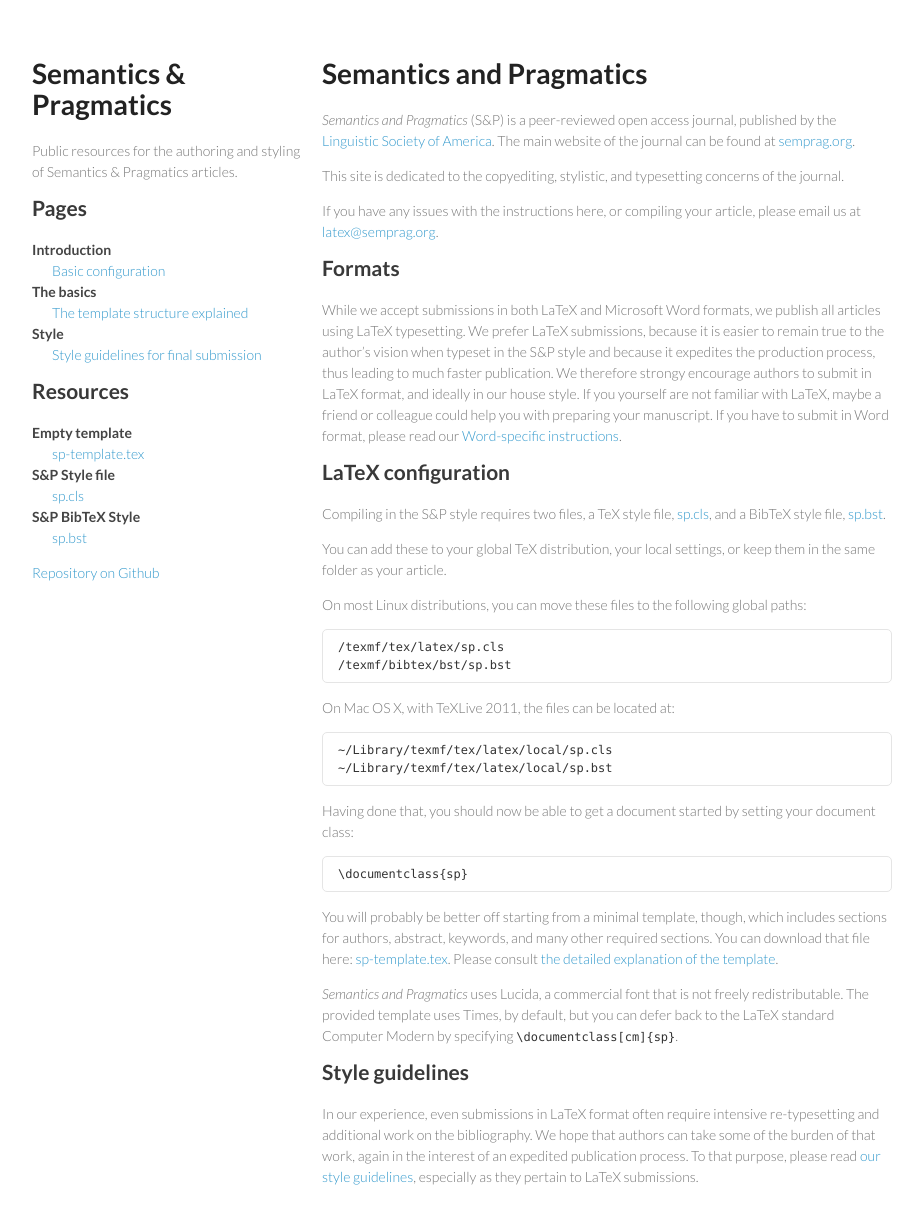
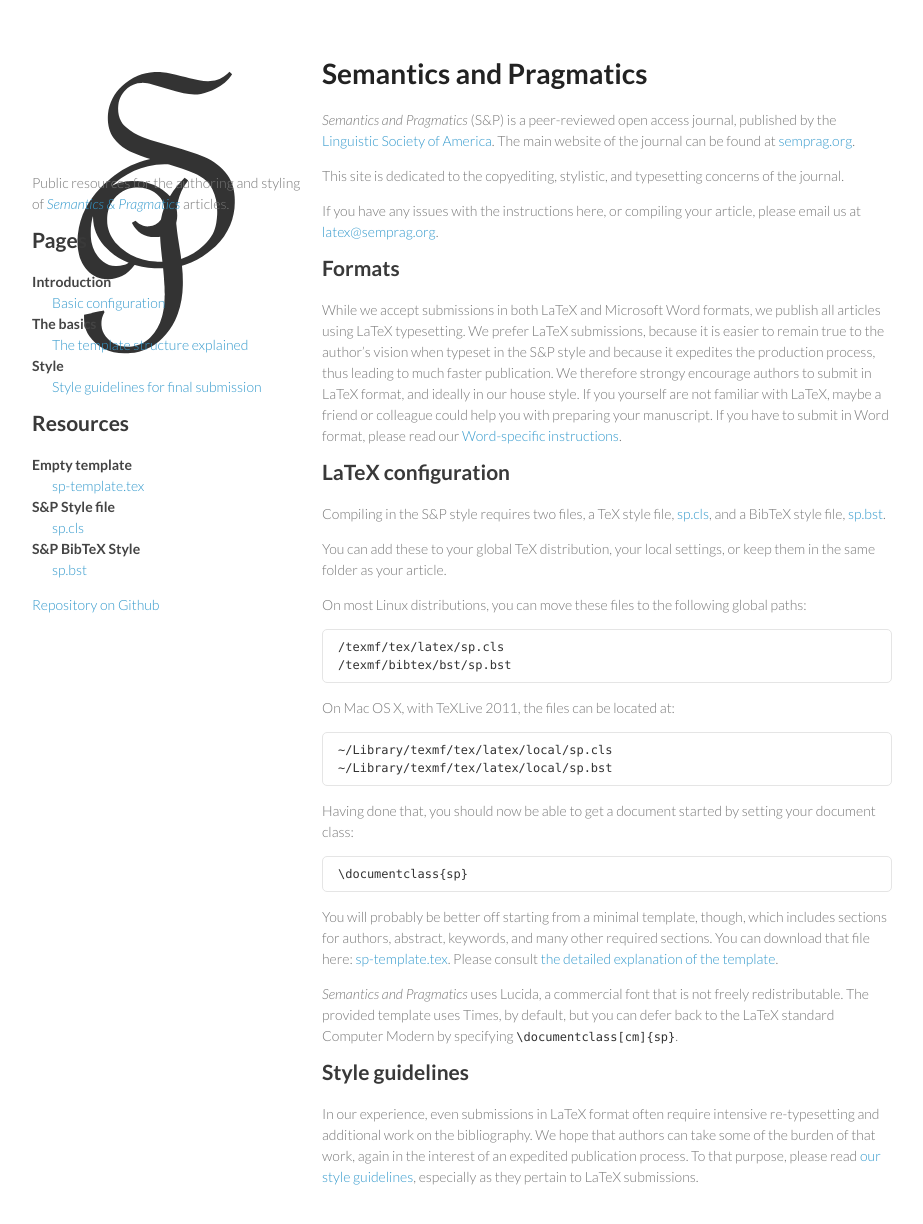
Before and after one commit to semprag/semprag.github.io, a Jekyll site: the page built from index.md, in a window 1280 px wide and 1251 px high. Shown: the top 1224 px of the window, without its empty margins (178-1101 px from the left). Built offline with Jekyll 4.4.1, drawn with Linux system fonts in a browser that asks for light colours; Markdown is read by kramdown in place of the engine named in the settings.

Commit message:
Fix some ugliness; make links look like links, use logo

```diff
--- a/_layouts/default.html
+++ b/_layouts/default.html
@@ -1,11 +1,13 @@
 <!doctype html>
 <meta charset="utf-8">
-<title>Semantics & Pragmatics</title>
+<title>Semantics &amp; Pragmatics</title>
 <link rel="stylesheet" href="master.css">
 <div class="wrapper">
   <header>
-    <h1>Semantics &amp; Pragmatics</h1>
-    <p>Public resources for the authoring and styling of Semantics &amp; Pragmatics articles.</p>
+    <div class="logo" style="padding-right: 30px">
+      <a href="/">{% include logo.svg %}</a>
+    </div>
+    <p>Public resources for the authoring and styling of <a href="http://semprag.org/" class="journal">Semantics &amp; Pragmatics</a> articles.</p>
 
     <h2>Pages</h2>
     <dl>
@@ -21,9 +23,9 @@
     <dl>
       <dt>Empty template</dt>
         <dd><a href="source/sp-template.tex">sp-template.tex</a></dd>
-      <dt>S&P Style file</dt>
+      <dt>S&amp;P Style file</dt>
         <dd><a href="source/sp.cls">sp.cls</a></dd>
-      <dt>S&P BibTeX Style</dt>
+      <dt>S&amp;P BibTeX Style</dt>
         <dd><a href="source/sp.bst">sp.bst</a></dd>
     </dl>
 
--- a/master.css
+++ b/master.css
@@ -33,12 +33,25 @@ a {
   font-weight:400;
   text-decoration:none;
 }
+a:visited {
+  color:#2E8AB8;
+}
+a:hover {
+  text-decoration:underline;
+}
+a:active {
+  color:#3091C2;
+}
 
 a small {
   font-size:11px;
   color:#777;
   margin-top:-0.6em;
   display:block;
+}
+.journal {
+  font-style:italic;
+  font-weight:300;
 }
 
 .wrapper {
@@ -157,6 +170,13 @@ header ul a strong {
   font-size:14px;
   display:block;
   color:#222;
+}
+
+.logo {
+  height:100px;
+}
+.logo svg path {
+  fill:#333;
 }
 
 section {
```
Also changed, not shown: _includes/logo.svg (added), favicon.ico.
